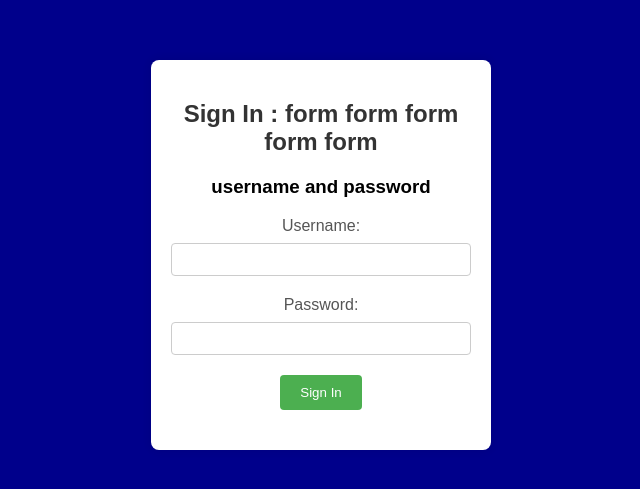
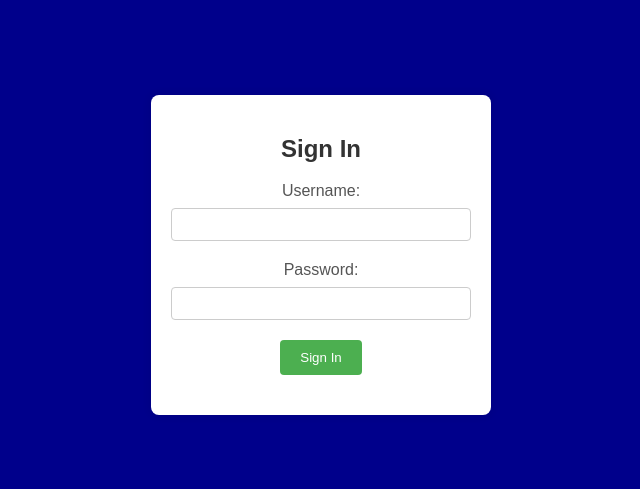
Before and after one commit to RoshanChaturpale/DevOps-recipiess, a plain HTML site: page html-doc/index.html in a window 1280 px wide. Shown: the part 145-634 px from the top of the page, without its empty margins (319-959 px from the left). Drawn offline with Linux system fonts and the light colour scheme.

Commit message:
update html file

```diff
--- a/html-doc/index.html
+++ b/html-doc/index.html
@@ -64,8 +64,7 @@
 <body>
 
 <div class="signin-container">
-    <h2>Sign In : form form form form form </h2>
-     <h3>username and password</h3>
+    <h2>Sign In</h2>
     <form action="#" method="post">
         <div class="form-group">
             <label for="username">Username:</label>
```
